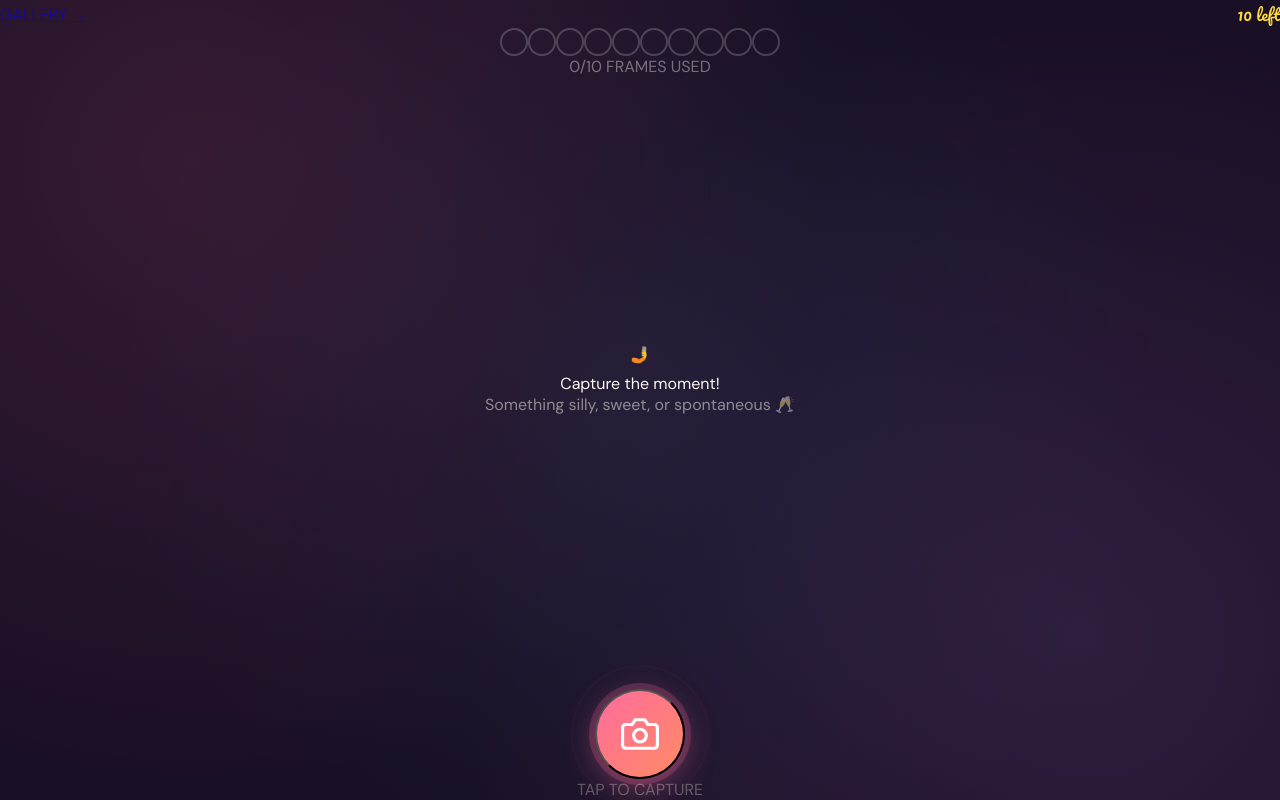
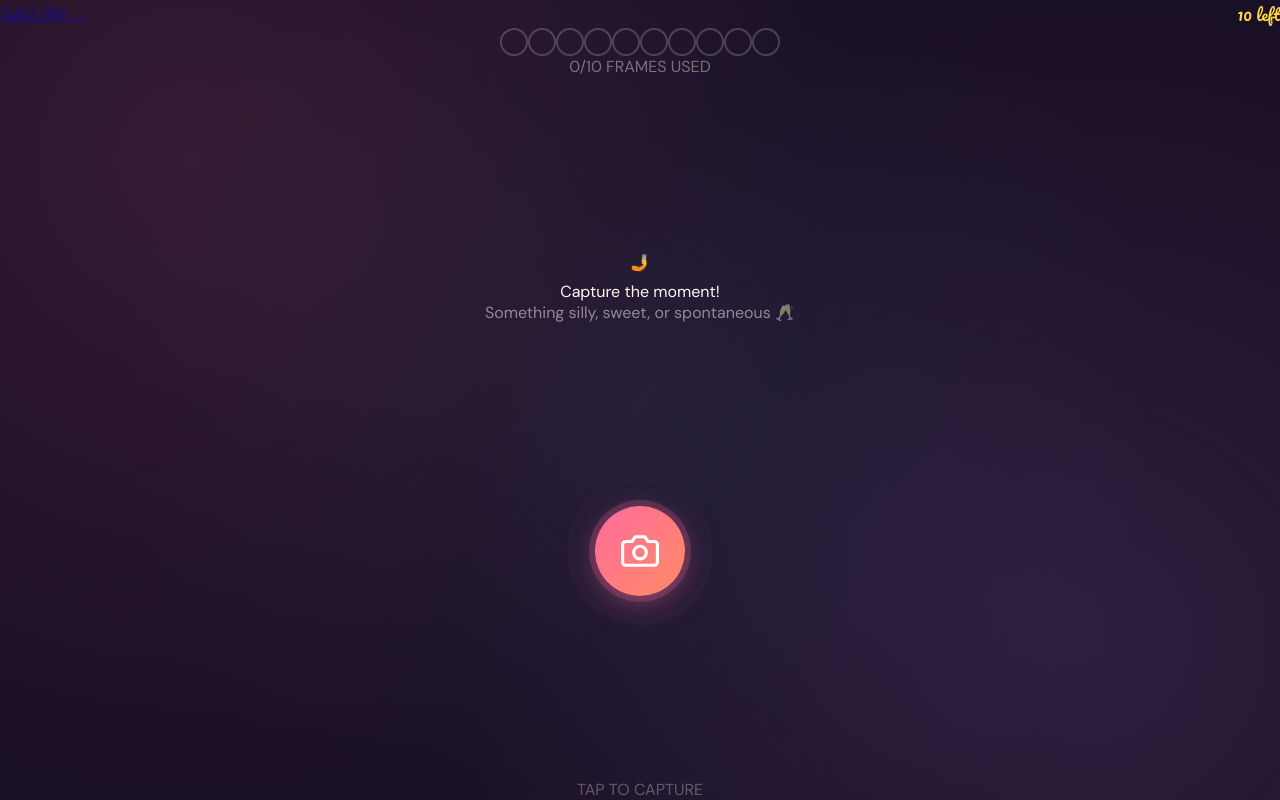
Before and after one commit to Metadel95/Wedding-cam, a Next.js app: page / in a window 1280 px wide. Built offline with nearby package versions, Linux system fonts and the light colour scheme.

Commit message:
Update page.tsx

```diff
--- a/app/page.tsx
+++ b/app/page.tsx
@@ -256,19 +256,13 @@ function CameraScreen({
       </div>
 
       {/* Camera button */}
-      <div className="flex flex-col items-center gap-5 slide-up-2">
-        <button
-          onClick={onCapture}
-          className="camera-btn"
-          aria-label="Take photo"
-        >
-          <svg width="38" height="38" viewBox="0 0 24 24" fill="none" stroke="white" strokeWidth="2" strokeLinecap="round" strokeLinejoin="round">
-            <path d="M23 19a2 2 0 0 1-2 2H3a2 2 0 0 1-2-2V8a2 2 0 0 1 2-2h4l2-3h6l2 3h4a2 2 0 0 1 2 2z"/>
-            <circle cx="12" cy="13" r="4"/>
-          </svg>
-        </button>
-        <p className="text-xs opacity-30 tracking-widest uppercase">tap to capture</p>
-      </div>
+      <label htmlFor="camera-input" className="camera-btn" aria-label="Take photo" style={{ display: "flex", alignItems: "center", justifyContent: "center" }}>
+        <svg width="38" height="38" viewBox="0 0 24 24" fill="none" stroke="white" strokeWidth="2" strokeLinecap="round" strokeLinejoin="round">
+          <path d="M23 19a2 2 0 0 1-2 2H3a2 2 0 0 1-2-2V8a2 2 0 0 1 2-2h4l2-3h6l2 3h4a2 2 0 0 1 2 2z"/>
+          <circle cx="12" cy="13" r="4"/>
+        </svg>
+      </label>
+      <p className="text-xs opacity-30 tracking-widest uppercase">tap to capture</p>
     </div>
   );
 }
```
